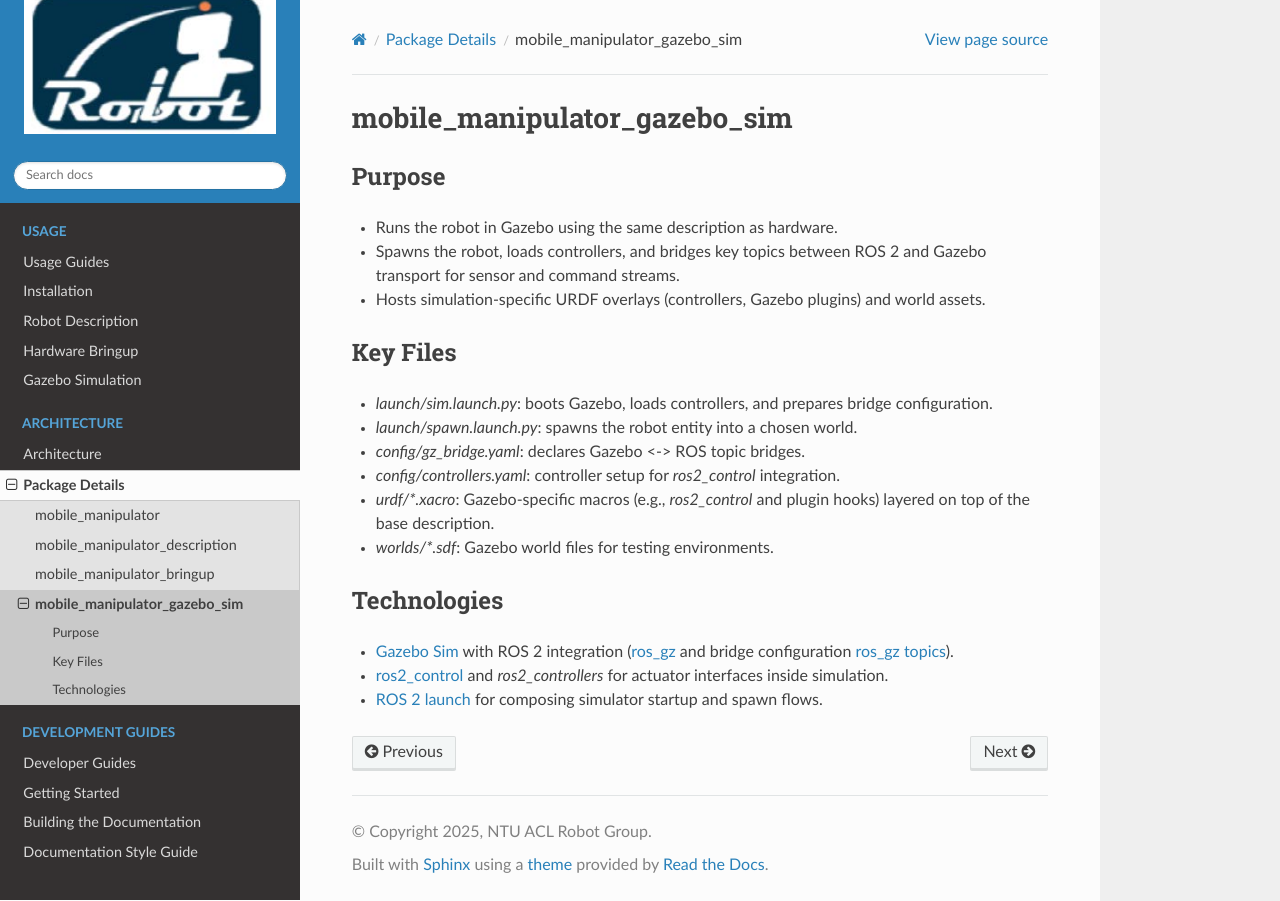
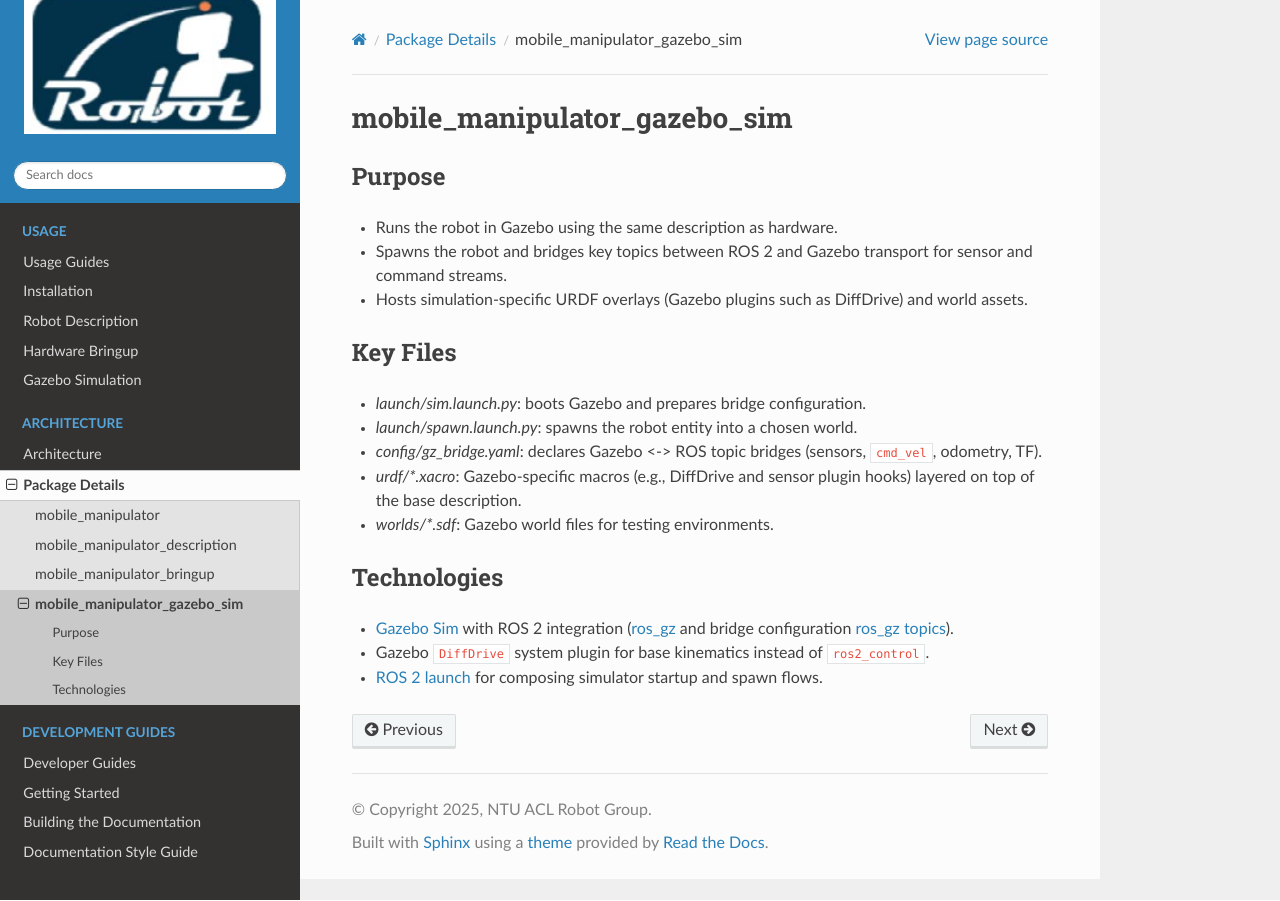
Before and after one commit to acl-robotgroup/mobile_manipulator, a Sphinx documentation site: the page built from doc/arch/pkg/mobile_manipulator_gazebo_sim.rst, in a window 1280 px wide. Built offline with Sphinx 7.4.7 and the Read the Docs theme 3.1.0, drawn with Linux system fonts in a browser that asks for light colours.

Commit message:
use diff drive controller from gazebo

```diff
--- a/doc/arch/pkg/mobile_manipulator_gazebo_sim.rst
+++ b/doc/arch/pkg/mobile_manipulator_gazebo_sim.rst
@@ -8,21 +8,20 @@ Purpose
 =======
 
 - Runs the robot in Gazebo using the same description as hardware.
-- Spawns the robot, loads controllers, and bridges key topics between ROS 2 and
-  Gazebo transport for sensor and command streams.
-- Hosts simulation-specific URDF overlays (controllers, Gazebo plugins) and
-  world assets.
+- Spawns the robot and bridges key topics between ROS 2 and Gazebo transport
+  for sensor and command streams.
+- Hosts simulation-specific URDF overlays (Gazebo plugins such as DiffDrive)
+  and world assets.
 
 Key Files
 =========
 
-- `launch/sim.launch.py`: boots Gazebo, loads controllers, and prepares bridge
-  configuration.
+- `launch/sim.launch.py`: boots Gazebo and prepares bridge configuration.
 - `launch/spawn.launch.py`: spawns the robot entity into a chosen world.
-- `config/gz_bridge.yaml`: declares Gazebo <-> ROS topic bridges.
-- `config/controllers.yaml`: controller setup for `ros2_control` integration.
-- `urdf/*.xacro`: Gazebo-specific macros (e.g., `ros2_control` and plugin hooks)
-  layered on top of the base description.
+- `config/gz_bridge.yaml`: declares Gazebo <-> ROS topic bridges (sensors,
+  ``cmd_vel``, odometry, TF).
+- `urdf/*.xacro`: Gazebo-specific macros (e.g., DiffDrive and sensor plugin
+  hooks) layered on top of the base description.
 - `worlds/*.sdf`: Gazebo world files for testing environments.
 
 Technologies
@@ -32,8 +31,8 @@ Technologies
   (`ros_gz <https://gazebosim.org/docs/harmonic/ros2_integration>`_ and bridge
   configuration `ros_gz topics
   <https://github.com/gazebosim/ros_gz/tree/ros2#bridge-configuration>`_).
-- `ros2_control <https://control.ros.org/jazzy/index.html>`_ and
-  `ros2_controllers` for actuator interfaces inside simulation.
+- Gazebo ``DiffDrive`` system plugin for base kinematics instead of
+  ``ros2_control``.
 - `ROS 2 launch
   <https://docs.ros.org/en/jazzy/Concepts/Intermediate/Launch/Launch-system.html>`_
   for composing simulator startup and spawn flows.
```
Also changed, not shown: doc/usage/gazebo_sim.rst (+4 -4 lines), 5 other files.
